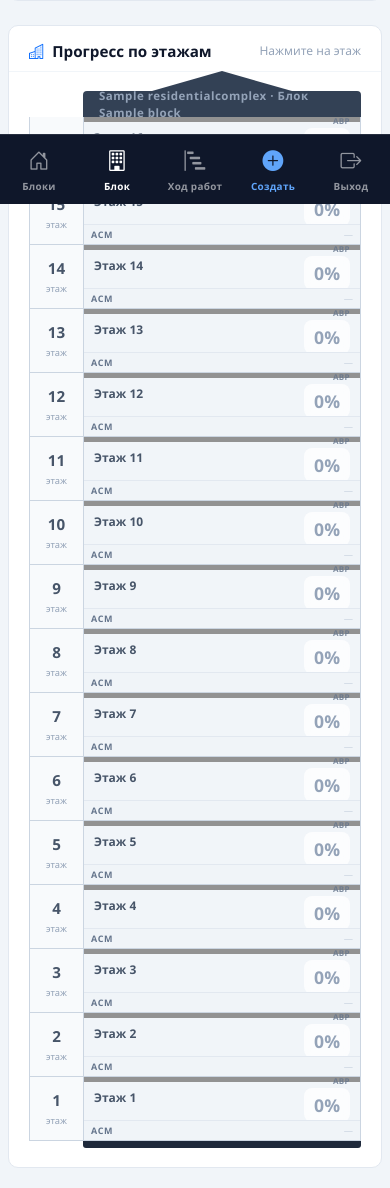
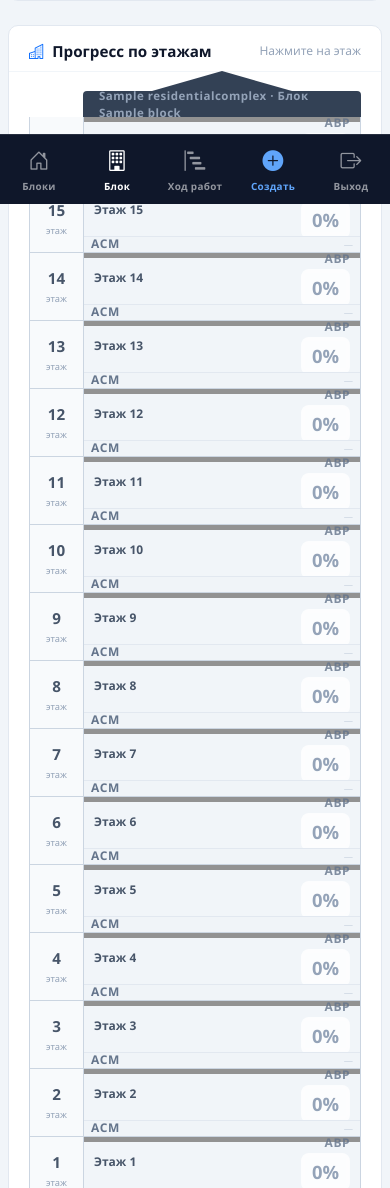
Before and after one commit to Amantur1develooper/kazan2, a Django app: page /planfact/1/ in a window 390 px wide. Shown: the part 912-2100 px from the top of the page. Run offline with Django 4.2, Linux system fonts and the light colour scheme; a user stored in the database is signed in; tables that the repository leaves empty hold one stand-in row (values such as "Sample post"); grey boxes marked "Sample" are stand-in pictures.

Commit message:
feat: full mobile responsive for block page, larger ASM/AVR labels
Co-Authored-By: Claude Sonnet 4.6 <noreply@anthropic.com>

```diff
--- a/templates/planfact/block.html
+++ b/templates/planfact/block.html
@@ -75,54 +75,129 @@
   background:#1e293b; border-radius:0 0 3px 3px;
 }
 
+/* ── Базовые стили для меток типов в карточках ── */
+.doc-type-badge {
+  display:inline-block;
+  padding:3px 11px;
+  border-radius:20px;
+  font-size:.88rem;
+  font-weight:900;
+  letter-spacing:.3px;
+  white-space:nowrap;
+  flex-shrink:0;
+}
+/* Метка АСМ/АВР в строке этажа */
+.floor-type-label {
+  font-size:.62rem;
+  font-weight:800;
+  letter-spacing:.5px;
+  text-transform:uppercase;
+}
+/* Кнопки выбора АСМ/АВР в модалке */
+.fp-choose-btn {
+  flex:1;
+  padding:22px 10px;
+  border-radius:14px;
+  cursor:pointer;
+  transition:.15s;
+  display:flex;
+  flex-direction:column;
+  align-items:center;
+  gap:7px;
+  -webkit-tap-highlight-color:transparent;
+}
+.fp-choose-btn .fp-icon { font-size:2.2rem; }
+.fp-choose-btn .fp-title { font-size:1.5rem; font-weight:900; letter-spacing:.5px; }
+.fp-choose-btn .fp-sub { font-size:.75rem; font-weight:600; }
+
 /* ── Mobile ── */
 @media (max-width: 600px) {
   .expense-grid { grid-template-columns: repeat(2,1fr) !important; gap: .5rem !important; }
-  /* Bigger touch targets in floor modal */
-  .floor-cat-link { min-height: 52px !important; padding: 12px 14px !important; }
-  .floor-cat-link span { font-size: .95rem !important; }
-  /* Bigger floor rows */
 
+  /* ── Модалка на весь экран ── */
+  #floorModal .modal-dialog {
+    margin: 0 !important;
+    max-width: 100% !important;
+    width: 100% !important;
+    min-height: 100% !important;
+  }
+  #floorModal .modal-content {
+    border-radius: 0 !important;
+    min-height: 100svh;
+    border: none !important;
+  }
+  #floorModal .modal-body {
+    overflow-y: auto !important;
+    max-height: calc(100svh - 52px) !important;
+    padding: 0 !important;
+  }
+  #floorModal .modal-header {
+    padding: 12px 16px !important;
+    border-bottom: 2px solid #e2e8f0 !important;
+    position: sticky;
+    top: 0;
+    background: #fff;
+    z-index: 10;
+  }
+  #floorModal .modal-title {
+    font-size: 1.1rem !important;
+    font-weight: 800 !important;
+  }
+
+  /* ── Кнопки выбора АСМ / АВР ── */
+  .fp-choose-btn { padding: 28px 8px !important; }
+  .fp-choose-btn .fp-icon { font-size: 2.6rem !important; }
+  .fp-choose-btn .fp-title { font-size: 1.8rem !important; }
+  .fp-choose-btn .fp-sub { font-size: .8rem !important; }
+  #floorModal [id$="-chooser"] { padding: 16px 12px !important; gap: 10px !important; }
+
+  /* ── Категории в АСМ/АВР разделах ── */
+  .floor-cat-link { min-height: 56px !important; padding: 13px 14px !important; }
+  .floor-cat-link span { font-size: 1rem !important; }
+
+  /* ── Кнопка «Назад» в разделе ── */
+  #floorModal [id$="-asm"] button,
+  #floorModal [id$="-avr"] button {
+    font-size: .95rem !important;
+    padding: 8px 0 !important;
+  }
+
+  /* ── Метка АСМ/АВР в строке этажа ── */
+  .floor-type-label { font-size: .75rem !important; }
+
+  /* ── Бейджи АСМ/АВР в списках ── */
+  .doc-type-badge { font-size: 1rem !important; padding: 4px 14px !important; }
+
+  /* ── Building visualization ── */
   .bld-wrap { max-width: 100%; }
-
-  /* Tall, easy-to-tap floors */
-  .bld-row { height: 64px; }
-
-  /* Floor number: wider, bigger font, show label */
+  .bld-row { height: 68px; }
   .bld-num {
     width: 54px; min-width: 54px;
     font-size: .95rem; font-weight: 900;
     flex-direction: column; gap: 2px;
   }
   .bld-num .floor-label { display: block; font-size: .58rem; color: #94a3b8; font-weight: 500; }
-
-  /* Roof */
   .bld-roof { margin-left: 54px; height: 26px; }
   .bld-ground { margin-left: 54px; }
   .bld-foundation { margin-left: 54px; }
   .bld-ground::after { font-size: .55rem; top: -14px; }
-
-  /* Big % badge */
   .bld-pct {
-    font-size: 1.1rem !important;
+    font-size: 1.15rem !important;
     font-weight: 900 !important;
-    padding: 4px 10px !important;
+    padding: 5px 11px !important;
     border-radius: 8px !important;
-    background: rgba(255,255,255,.75) !important;
-    backdrop-filter: blur(4px) !important;
+    background: rgba(255,255,255,.8) !important;
   }
-
-  /* Hide admin amounts on mobile to save space */
   .bld-amounts { display: none; }
   .bld-plan-box { display: none; }
   .bld-sep { display: none; }
   .bld-amt-val { display: none; }
+  .bld-row .bld-body div[style*="height:3px"] { height: 5px !important; }
 
-  /* ASM strip taller */
-  .bld-row .bld-body > div:last-child { flex-basis: 20px !important; }
-
-  /* Category color tops thicker */
-  .bld-row .bld-body div[style*="height:3px"] { height: 5px !important; }
+  /* ── Карточки документов (последние / ожидают) ── */
+  .doc-card-content { gap: 8px !important; padding: 10px 12px !important; }
+  .doc-card-number { font-size: 1.05rem !important; }
+  .doc-card-meta { font-size: .75rem !important; }
 }
 
 /* Legend */
@@ -504,7 +579,7 @@
               </span>
               {% endif %}
               <div style="display:flex;flex-direction:column;align-items:flex-end;gap:1px">
-                <span style="font-size:.5rem;font-weight:700;letter-spacing:.4px;text-transform:uppercase;color:#64748b;opacity:.8">АВР</span>
+                <span class="floor-type-label" style="color:#64748b;opacity:.8">АВР</span>
                 <span class="bld-pct" style="padding:2px 7px;font-size:.88rem;color:{% if p >= 100 %}#15803d{% elif p >= 67 %}#16a34a{% elif p >= 34 %}#65a30d{% elif p > 0 %}#ca8a04{% else %}#94a3b8{% endif %}">
                   {{ p|floatformat:0 }}%
                 </span>
@@ -522,7 +597,7 @@
               {% endif %}
             {% endif %}
             <div style="position:absolute;inset:0;display:flex;align-items:center;padding:0 7px;justify-content:space-between;z-index:1">
-              <span style="font-size:.56rem;font-weight:800;letter-spacing:.5px;text-transform:uppercase;color:#64748b">АСМ</span>
+              <span class="floor-type-label" style="color:#64748b">АСМ</span>
               {% if floor.asm_total > 0 %}
                 {% if floor.planned_amount %}
                   <span style="font-size:.62rem;font-weight:800;color:{% if floor.asm_overspend %}#dc2626{% elif floor.asm_vs_plan_raw >= 80 %}#c2410c{% else %}#1d4ed8{% endif %}">
@@ -551,13 +626,13 @@
 
 {# ── Floor modal (content pre-rendered by Django) ── #}
 <div class="modal fade" id="floorModal" tabindex="-1">
-  <div class="modal-dialog modal-dialog-centered">
+  <div class="modal-dialog modal-dialog-centered modal-dialog-scrollable">
     <div class="modal-content">
       <div class="modal-header py-2">
-        <h5 class="modal-title" id="floorModalLabel">Этаж</h5>
+        <h5 class="modal-title fw-bold" id="floorModalLabel">Этаж</h5>
         <button type="button" class="btn-close" data-bs-dismiss="modal"></button>
       </div>
-      <div class="modal-body p-0">
+      <div class="modal-body p-0" style="overflow-y:auto">
         {% for floor in floors %}
         <div class="floor-panel d-none" id="fp{{ floor.number }}">
 
@@ -606,20 +681,22 @@
           {# ── Выбор раздела: две большие кнопки ── #}
           <div id="fp{{ floor.number }}-chooser" style="padding:18px 16px;display:flex;gap:12px">
             <button onclick="fpShowTab('{{ floor.number }}','asm')"
-                    style="flex:1;padding:20px 12px;border-radius:14px;border:2px solid #bfdbfe;background:#eff6ff;cursor:pointer;transition:.15s;display:flex;flex-direction:column;align-items:center;gap:6px"
+                    class="fp-choose-btn"
+                    style="border:2px solid #bfdbfe;background:#eff6ff"
                     onmouseover="this.style.background='#dbeafe';this.style.borderColor='#93c5fd'"
                     onmouseout="this.style.background='#eff6ff';this.style.borderColor='#bfdbfe'">
-              <i class="bi bi-clipboard-check" style="font-size:2rem;color:#2563eb"></i>
-              <span style="font-size:1.4rem;font-weight:900;color:#1d4ed8;letter-spacing:.5px">АСМ</span>
-              <span style="font-size:.72rem;color:#3b82f6;font-weight:600">Акт списания материалов</span>
+              <i class="bi bi-clipboard-check fp-icon" style="color:#2563eb"></i>
+              <span class="fp-title" style="color:#1d4ed8">АСМ</span>
+              <span class="fp-sub" style="color:#3b82f6">Акт списания материалов</span>
             </button>
             <button onclick="fpShowTab('{{ floor.number }}','avr')"
-                    style="flex:1;padding:20px 12px;border-radius:14px;border:2px solid #bbf7d0;background:#f0fdf4;cursor:pointer;transition:.15s;display:flex;flex-direction:column;align-items:center;gap:6px"
+                    class="fp-choose-btn"
+                    style="border:2px solid #bbf7d0;background:#f0fdf4"
                     onmouseover="this.style.background='#dcfce7';this.style.borderColor='#86efac'"
                     onmouseout="this.style.background='#f0fdf4';this.style.borderColor='#bbf7d0'">
-              <i class="bi bi-file-earmark-check" style="font-size:2rem;color:#16a34a"></i>
-              <span style="font-size:1.4rem;font-weight:900;color:#15803d;letter-spacing:.5px">АВР</span>
-              <span style="font-size:.72rem;color:#16a34a;font-weight:600">Выполнение работ</span>
+              <i class="bi bi-file-earmark-check fp-icon" style="color:#16a34a"></i>
+              <span class="fp-title" style="color:#15803d">АВР</span>
+              <span class="fp-sub" style="color:#16a34a">Выполнение работ</span>
             </button>
           </div>
 
@@ -827,8 +904,8 @@
           </div>
           <div style="font-size:.68rem;color:#94a3b8;margin-top:1px">{{ doc.doc_date|date:"d.m.Y" }}</div>
         </div>
-        <span style="padding:3px 11px;border-radius:20px;font-size:.88rem;font-weight:900;white-space:nowrap;flex-shrink:0;letter-spacing:.3px;
-                     background:{% if dtype == 'avr' %}#dbeafe{% else %}#fef3c7{% endif %};
+        <span class="doc-type-badge"
+              style="background:{% if dtype == 'avr' %}#dbeafe{% else %}#fef3c7{% endif %};
                      color:{% if dtype == 'avr' %}#1d4ed8{% else %}#92400e{% endif %}">
           {% if dtype == 'avr' %}АВР{% else %}АСМ{% endif %}
         </span>
@@ -891,8 +968,8 @@
           <div style="font-size:.68rem;color:#94a3b8;margin-top:1px">{{ doc.doc_date|date:"d.m.Y" }}</div>
         </div>
         {# Type badge #}
-        <span style="padding:2px 9px;border-radius:20px;font-size:.7rem;font-weight:800;letter-spacing:.3px;white-space:nowrap;flex-shrink:0;
-                     background:{% if dtype == 'avr' %}#dbeafe{% else %}#fef3c7{% endif %};
+        <span class="doc-type-badge"
+              style="background:{% if dtype == 'avr' %}#dbeafe{% else %}#fef3c7{% endif %};
                      color:{% if dtype == 'avr' %}#1d4ed8{% else %}#92400e{% endif %}">
           {% if dtype == 'avr' %}АВР{% else %}АСМ{% endif %}
         </span>
```
